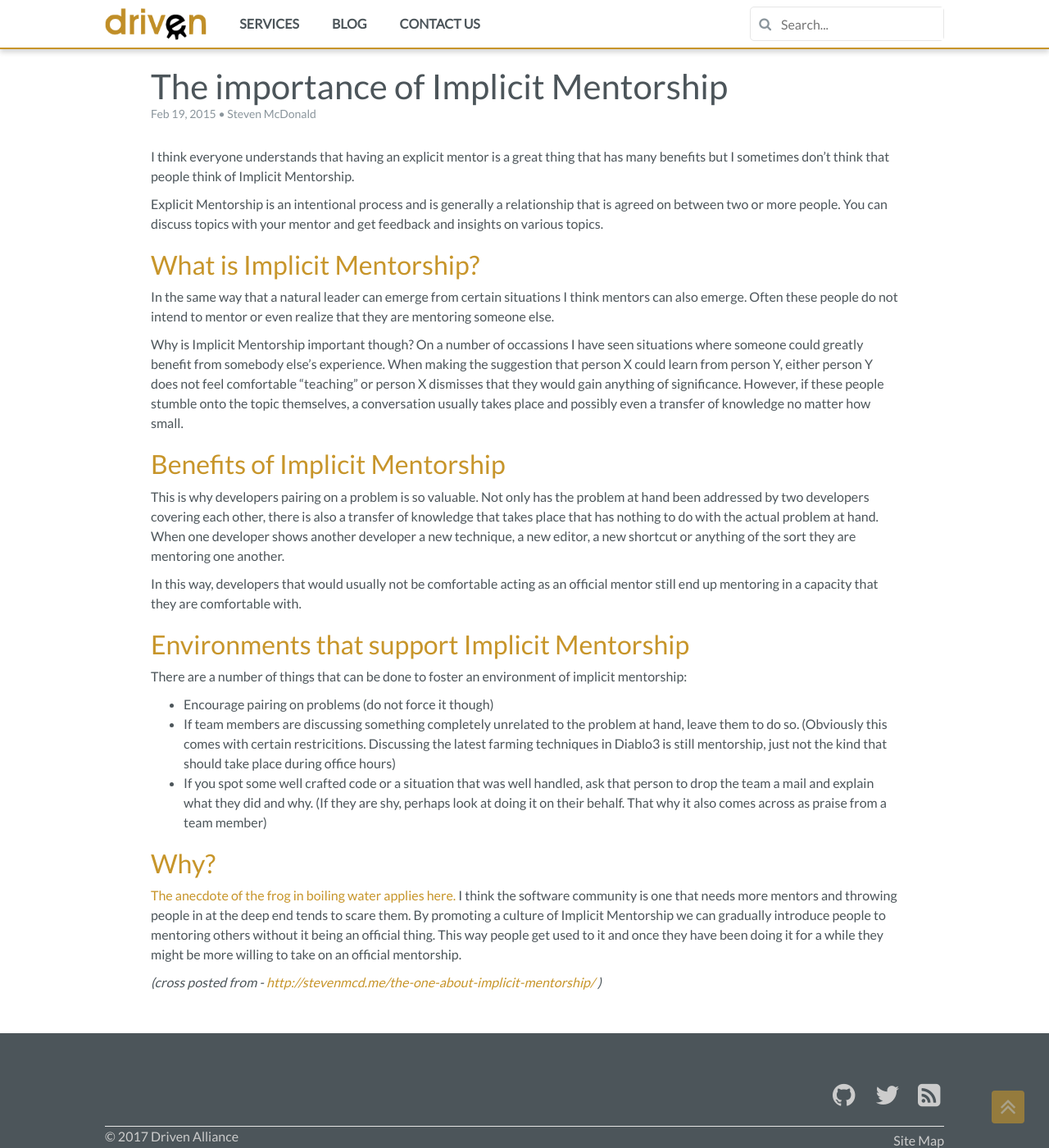
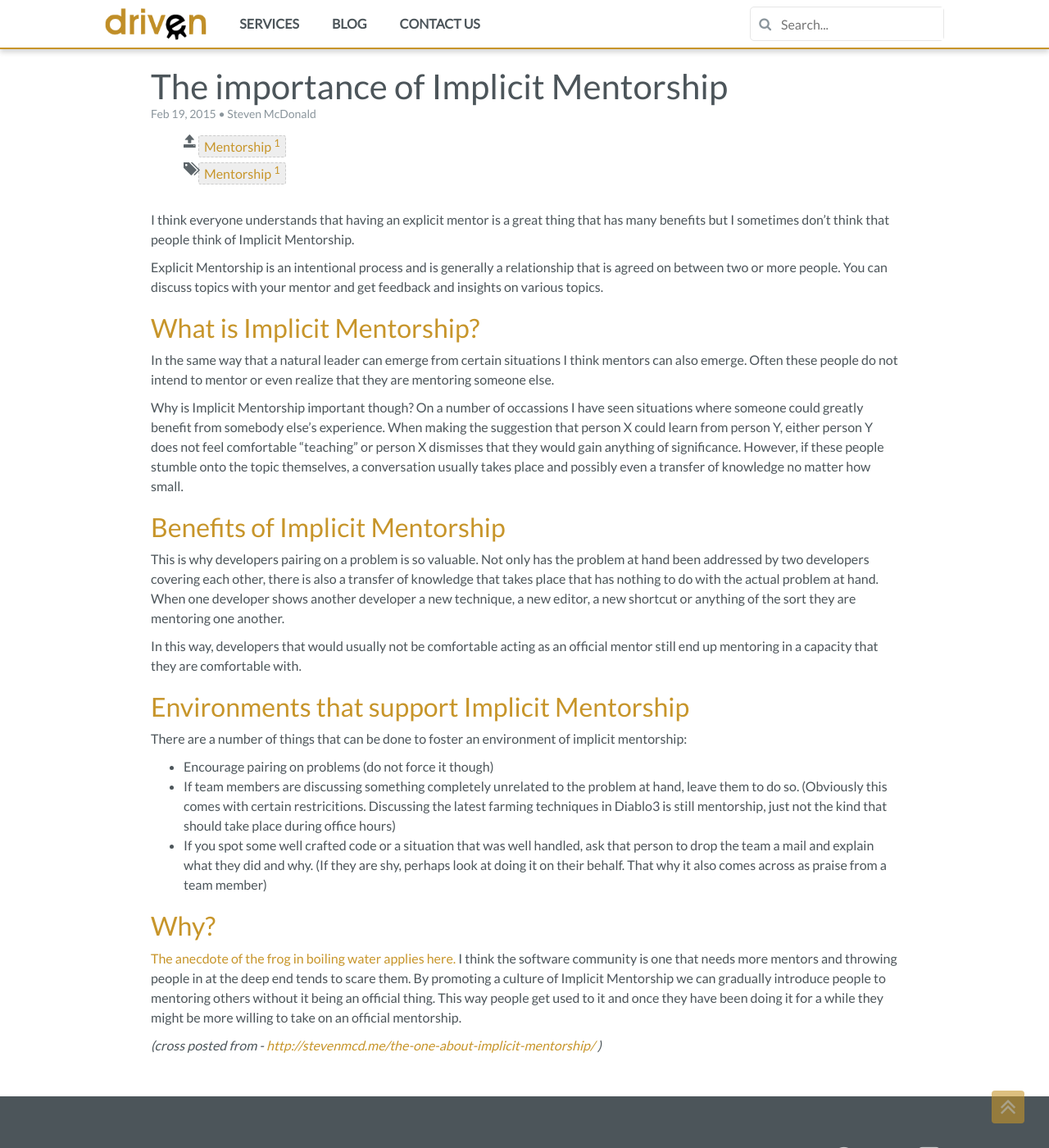
Before and after one commit to DrivenAlliance/website, a Jekyll site: the page built from _posts/2015-02-19-Implicit_Mentorship.md, in a window 1280 px wide and 1400 px high. Shown: the whole window at 82% size. Built offline with Jekyll 4.4.1, drawn with Linux system fonts in a browser that asks for light colours; nearby versions of some CDN libraries; comment, search, counter and statistics services are not loaded.

Commit message:
include tags and categories meta in the header of blog posts

```diff
--- /dev/null
+++ b/_includes/JB/categories_list
@@ -0,0 +1,37 @@
+{% comment %}<!--
+The categories_list include is a listing helper for categories.
+Usage:
+  1) assign the 'categories_list' variable to a valid array of tags.
+  2) include JB/categories_list
+  example:
+    <ul>
+  	  {% assign categories_list = site.categories %}
+  	  {% include JB/categories_list %}
+  	</ul>
+
+  Notes:
+    Categories can be either a Hash of Category objects (hashes) or an Array of category-names (strings).
+    The encapsulating 'if' statement checks whether categories_list is a Hash or Array.
+    site.categories is a Hash while page.categories is an array.
+
+  This helper can be seen in use at: ../_layouts/default.html
+-->{% endcomment %}
+
+{% if site.JB.categories_list.provider == "custom" %}
+  {% include custom/categories_list %}
+{% else %}
+  {% if categories_list.first[0] == null %}
+    {% for category in categories_list %}
+    	<li><a href="{{ BASE_PATH }}{{ site.JB.categories_path }}#{{ category }}-ref">
+    		{{ category | join: "/" }} <span>{{ site.categories[category].size }}</span>
+    	</a></li>
+    {% endfor %}
+  {% else %}
+    {% for category in categories_list %}
+    	<li><a href="{{ BASE_PATH }}{{ site.JB.categories_path }}#{{ category[0] }}-ref">
+    		{{ category[0] | join: "/" }} <span>{{ category[1].size }}</span>
+    	</a></li>
+    {% endfor %}
+  {% endif %}
+{% endif %}
+{% assign categories_list = nil %}
--- /dev/null
+++ b/_includes/JB/tags_list
@@ -0,0 +1,33 @@
+{% comment %}<!--
+The tags_list include is a listing helper for tags.
+Usage:
+  1) assign the 'tags_list' variable to a valid array of tags.
+  2) include JB/tags_list
+  example:
+    <ul>
+  	  {% assign tags_list = site.tags %}
+  	  {% include JB/tags_list %}
+  	</ul>
+
+  Notes:
+    Tags can be either a Hash of tag objects (hashes) or an Array of tag-names (strings).
+    The encapsulating 'if' statement checks whether tags_list is a Hash or Array.
+    site.tags is a Hash while page.tags is an array.
+
+  This helper can be seen in use at: ../_layouts/default.html
+-->{% endcomment %}
+
+{% if site.JB.tags_list.provider == "custom" %}
+  {% include custom/tags_list %}
+{% else %}
+  {% if tags_list.first[0] == null %}
+    {% for tag in tags_list %}
+    	<li><a href="{{ BASE_PATH }}{{ site.JB.tags_path }}#{{ tag }}-ref">{{ tag }} <span>{{ site.tags[tag].size }}</span></a></li>
+    {% endfor %}
+  {% else %}
+    {% for tag in tags_list %}
+    	<li><a href="{{ BASE_PATH }}{{ site.JB.tags_path }}#{{ tag[0] }}-ref">{{ tag[0] }} <span>{{ tag[1].size }}</span></a></li>
+    {% endfor %}
+  {% endif %}
+{% endif %}
+{% assign tags_list = nil %}
--- a/_layouts/post.html
+++ b/_layouts/post.html
@@ -13,6 +13,23 @@ layout: default
         • <span itemprop="author" itemscope itemtype="http://schema.org/Person"><span itemprop="name">{{ page.author }}</span></span>
         {% endif %}
     </p>
+
+    {% unless page.categories == empty %}
+    <ul class="tag_box inline">
+      <li><i class="glyphicon glyphicon-open"></i></li>
+      {% assign categories_list = page.categories %}
+      {% include JB/categories_list %}
+    </ul>
+  {% endunless %}
+
+  {% unless page.tags == empty %}
+    <ul class="tag_box inline">
+      <li><i class="glyphicon glyphicon-tags"></i></li>
+      {% assign tags_list = page.tags %}
+      {% include JB/tags_list %}
+    </ul>
+  {% endunless %}
+
   </header>
   <div class="post-content" itemprop="articleBody">
     {{ content }}
--- a/_posts/2015-02-19-Implicit_Mentorship.md
+++ b/_posts/2015-02-19-Implicit_Mentorship.md
@@ -2,7 +2,8 @@
 layout: post
 title: The importance of Implicit Mentorship
 date:   2015-02-19 11:37:35 +0100
-categories: [Mentorship]
+categories: Mentorship
+tags: [Mentorship]
 author: Steven McDonald
 ---
 
--- /dev/null
+++ b/_sass/layouts/_driven.scss
@@ -0,0 +1,35 @@
+/* tag_box */
+.tag_box {
+  list-style: none;
+  margin: 0;
+  overflow: hidden; }
+
+.tag_box li {
+  line-height: 28px; }
+
+.tag_box li i {
+  opacity: 0.9; }
+
+.tag_box.inline li {
+  float: left; }
+
+.tag_box a {
+  padding: 3px 6px;
+  margin: 2px;
+  background: #eee;
+  color: #555;
+  border-radius: 3px;
+  text-decoration: none;
+  border: 1px dashed #cccccc; }
+
+.tag_box a span {
+  vertical-align: super;
+  font-size: 0.8em; }
+
+.tag_box a:hover {
+  background-color: #e5e5e5; }
+
+.tag_box a.active {
+  background: #57A957;
+  border: 1px solid #4c964d;
+  color: #FFF; }
--- a/_sass/mvxtheme.scss
+++ b/_sass/mvxtheme.scss
@@ -78,6 +78,7 @@ $documentation-margin: 40px !default;
 @import 'includes/footer';
 @import 'includes/code';
 @import 'layouts/default';
+@import 'layouts/driven';
 @import 'layouts/home';
 @import 'layouts/post';
 @import 'layouts/blog';
```
